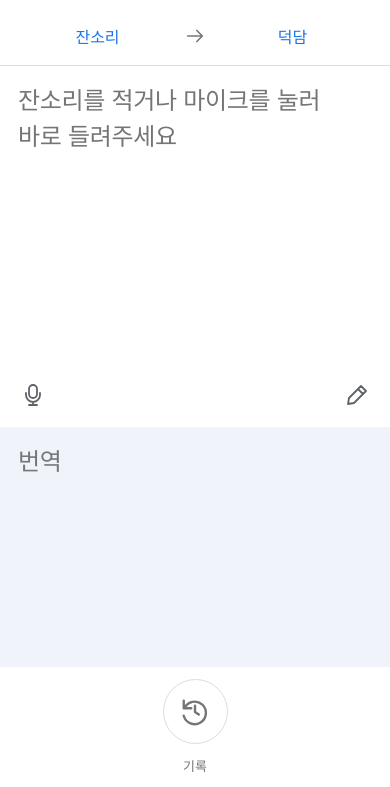
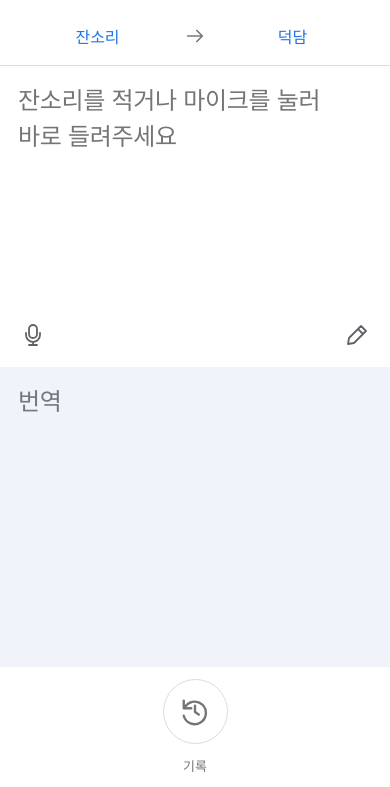
Before and after one commit to meoyaho/jansori, a website: page index.html in a window 390 px wide. Shown: the part 57-844 px from the top of the page. Drawn offline with Linux system fonts and the light colour scheme.

Commit message:
Make mobile translation panels equal height

```diff
--- a/style.css
+++ b/style.css
@@ -17,7 +17,7 @@ main{max-width:1500px;width:87%;margin:18px auto 0}.input-modes{display:flex;gap
   .language-bar>div{justify-content:center;padding:0}
   .language-bar>div>span{border:0;font-size:16px;padding:0 18px}
   .direction{color:#74787d}
-  .panels{flex:1;min-height:0;grid-template-columns:1fr;grid-template-rows:minmax(0,1.2fr) minmax(0,.8fr);gap:0}
+  .panels{flex:1;min-height:0;grid-template-columns:1fr;grid-template-rows:repeat(2,minmax(0,1fr));gap:0}
   .source-panel,.result-panel{border:0;border-radius:0;padding:17px 16px 10px;min-height:0;overflow:hidden}
   .source-panel textarea{font-size:24px;min-height:0;overflow-y:auto;overscroll-behavior:contain;padding:0 40px 9px 2px}
   .result-text{font-size:24px;padding-left:2px;min-height:0;overflow-y:auto;overscroll-behavior:contain}
```
